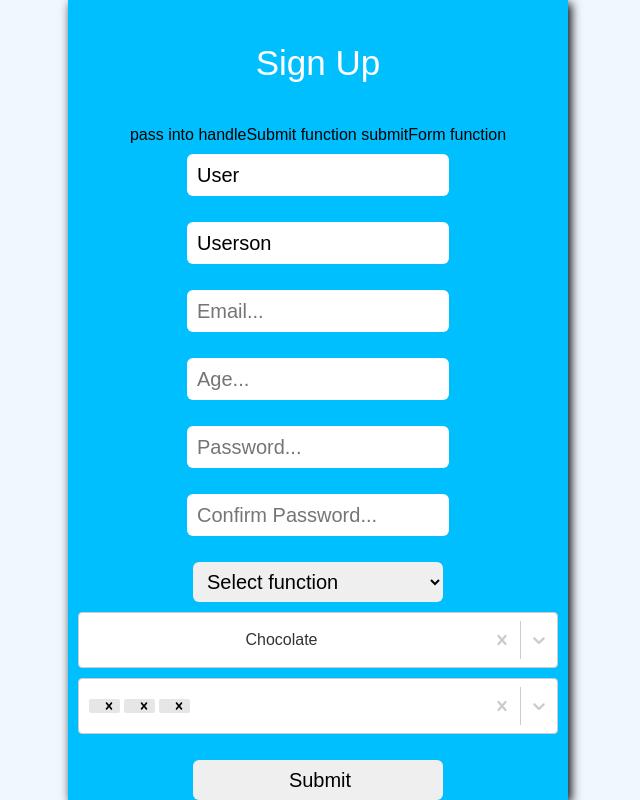
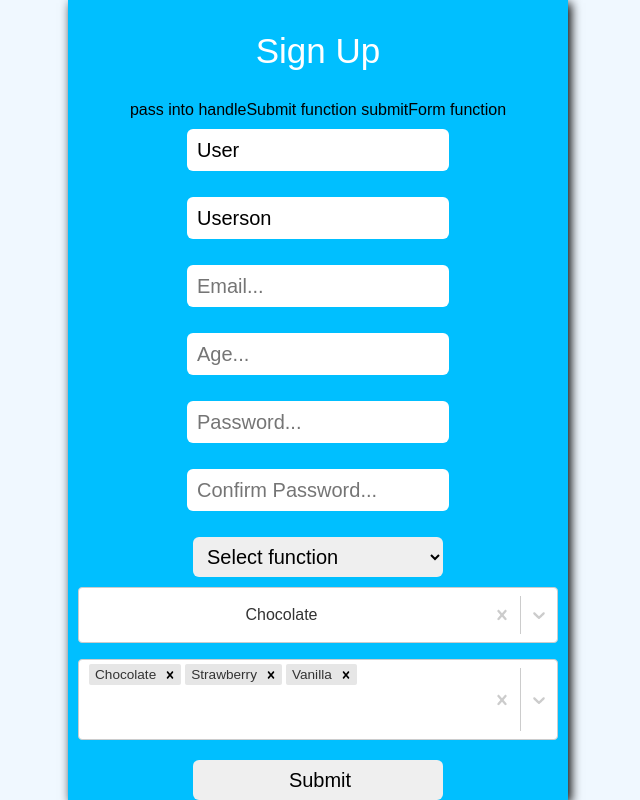
Before and after one commit to tlockhart/react-form, a React (Create React App) app: page / in a window 1280 px wide. Shown: the whole page, without its empty margins (322-962 px from the left). Built offline with nearby package versions, Linux system fonts and the light colour scheme.

Commit message:
chore/fixed defaultValues

```diff
--- a/src/Components/Form/index.js
+++ b/src/Components/Form/index.js
@@ -93,17 +93,18 @@ function Form() {
                     </div>
                     <div>
                         <SelectProject
+                            name="proto"
                             type="proto"
                             control={control}
                             preloadedValues={preloadedValues}
                         />
+                        <p style={{color: 'red'}}>{errors.proto?.message || errors.proto?.label.message}</p>
                         <SelectProject
+                            name="tags"
                             type="tags"
                             control={control}
                             preloadedValues={preloadedValues}
-                            // defaultValue={null}
                         />
-                        <p style={{color: 'red'}}>{errors.iceCream?.message || errors.iceCream?.label.message}</p>
                     </div>
                     <input
                         type="submit"
--- a/src/Components/Form/schema.js
+++ b/src/Components/Form/schema.js
@@ -8,7 +8,7 @@ export const schema = yup.object().shape({
     // password: yup.string().min(4).max(15).required(),
     // confirmPassword: yup.string().oneOf([yup.ref("password"), null]),
     func: yup.string().required(),
-    iceCream: yup.object()
+    proto: yup.object()
         .shape({
             label: yup.string().required("status is required(rs-label)"),
             value: yup.string().required("status is required(rs-value)")
--- a/src/Components/SelectProject.js
+++ b/src/Components/SelectProject.js
@@ -47,7 +47,7 @@ export const SelectProject = (props) => {
     return (<div>
 
             <Controller
-                name="iceCream"
+                name={props.name}
                 control={props.control}
                 render={({field}) => (
                     <Select
```
